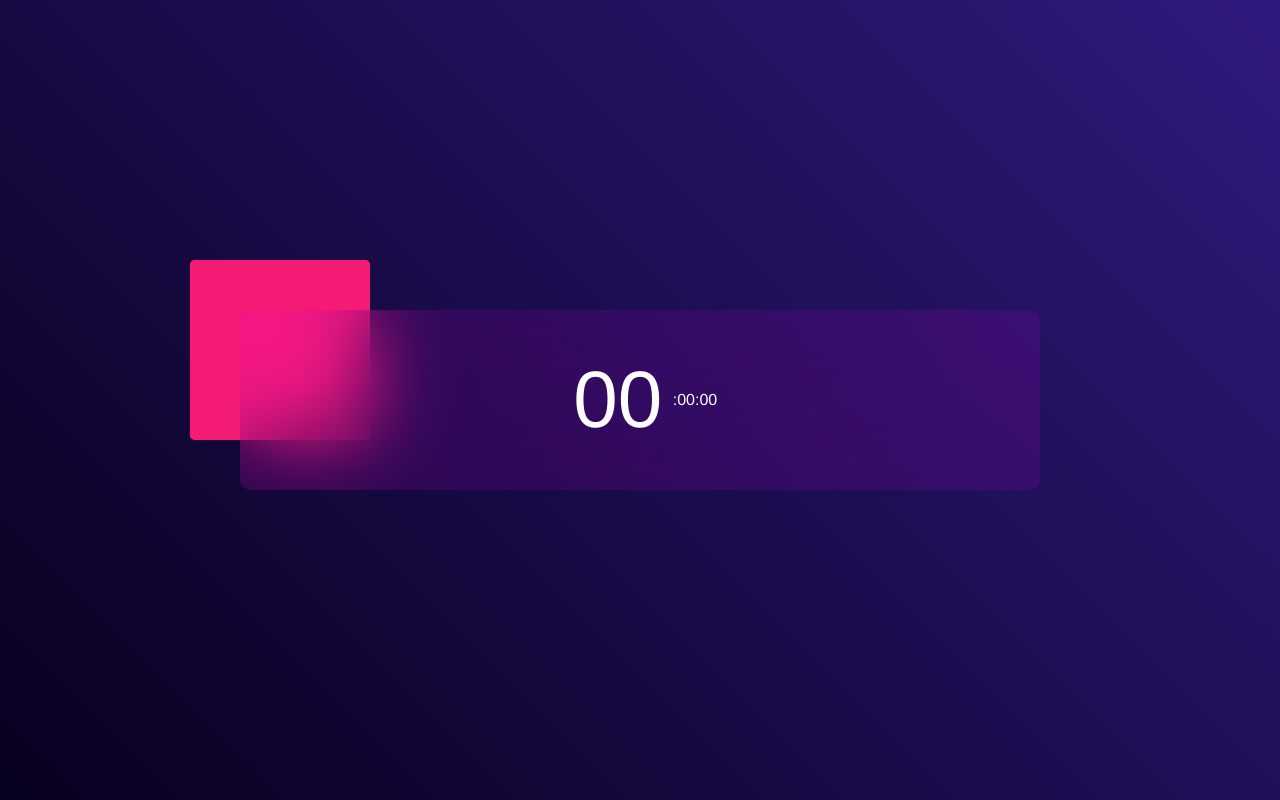
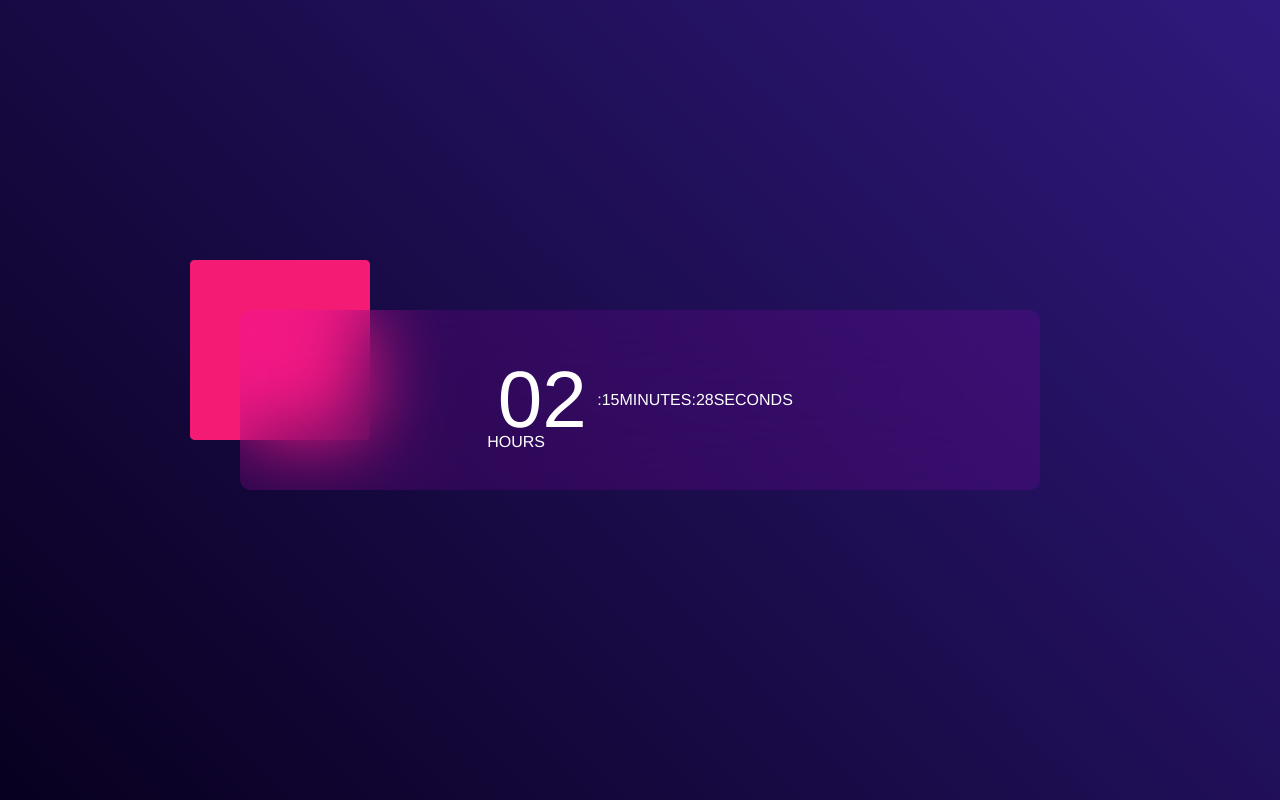
Before and after one commit to Alonsorcg/pagina_web, a plain HTML site: page reloj_prueba/index.html in a window 1280 px wide. Drawn offline with Linux system fonts and the light colour scheme.

Commit message:
correcion

```diff
--- a/reloj_prueba/app.js
+++ b/reloj_prueba/app.js
@@ -0,0 +1,16 @@
+let hours = document.getElementById("hours")
+let minutes = document.getElementById("minutes")
+let seconds = document.getElementById("seconds")
+let currentTime = new Date()
+
+setInterval(()=>{
+    let currentTime = new Date()
+
+hours.innerHTML = (currentTime.getHours()<10?"0":"") + currentTime.getHours()
+minutes.innerHTML = (currentTime.getMinutes()<10?"0":"") + currentTime.getMinutes()
+seconds.innerHTML = (currentTime.getSeconds()<10?"0":"") + currentTime.getSeconds()
+},1000)
+
+hours.innerHTML = currentTime.getHours
+minutes.innerHTML = currentTime.getMinutes
+seconds.innerHTML = currentTime.getSeconds
--- a/reloj_prueba/style.css
+++ b/reloj_prueba/style.css
@@ -5,11 +5,12 @@
     box-sizing: border-box;
 }
 body{
-    font-family: Arial, Helvetica, sans-serif;
+    font-family: "Poppins", serif;
     font-weight: 400;
 }
-@font-face{
-    font-family: Arial, Helvetica, sans-serif;
+@font-face {
+    font-family: "Poppins";
+    src: url(../ass);
     font-display: swap;
     font-weight: 400;
     font-style: normal;
@@ -68,3 +69,19 @@ body{
     text-align: center;
     position: relative;
 }
+.clock span::after {
+    font-size: 16px;
+    position: absolute;
+    bottom: -5px;
+    left: 50px;
+    transform: translateX(-50px);
+}
+#hours::after {
+    content: 'HOURS'
+}
+#minutes::after {
+    content: 'MINUTES'
+}
+#seconds::after {
+    content: 'SECONDS'
+}
```
Also changed, not shown: pagina1/index.html (+1 -1 lines).
